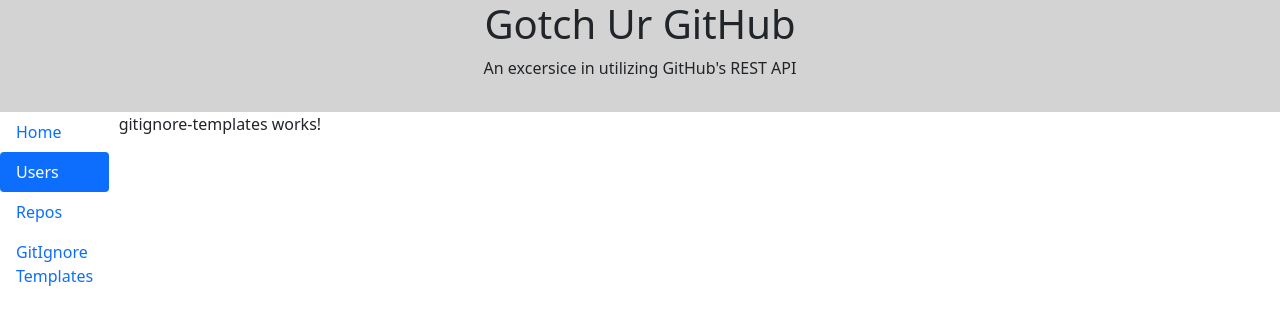
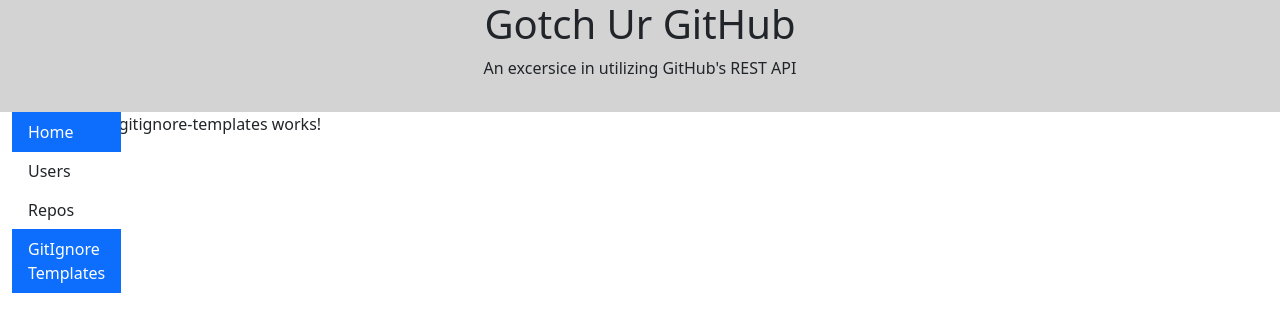
Before and after one commit to BrentAcs/gotch-ur-github, an Angular app: page /gitignore-templates in a window 1280 px wide. Shown: the top 332 px of the page. Built offline with nearby package versions, Linux system fonts and the light colour scheme.

Commit message:
Alright, alright, alright ..... navigation is hooked up and working to empty components. Next step, build the git ignore component out

```diff
--- a/src/app/app-routing.module.ts
+++ b/src/app/app-routing.module.ts
@@ -12,7 +12,11 @@
   { path: 'users', component: UsersComponent },
   { path: 'repos', component: ReposComponent },
   { path: 'gitignore-templates', component: GitignoreTemplatesComponent },
-  { path: 'not-found', component: ErrorPageComponent, data: { message: 'Page not Found!' }, },
+  {
+    path: 'not-found',
+    component: ErrorPageComponent,
+    data: { message: 'Page not Found!' },
+  },
 
   // NOTE: '**' is wildcard catch-all and should always be last entry in routing list.
   { path: '**', redirectTo: '/not-found' },
--- a/src/app/left-nav-bar/left-nav-bar.component.html
+++ b/src/app/left-nav-bar/left-nav-bar.component.html
@@ -1,90 +1,47 @@
-<div class="container-sm-fluid" style="width: 100%">
-  <div class="row">
-    <div
-      class="nav flex-column nav-pills"
-      id="v-pills-tab"
-      role="tablist"
-      aria-orientation="vertical"
-    >
+<ul class="nav nav-tabs flex-column nav-pills" role="tablist">
+  <li>
     <a
-        class="nav-link"
-        id="v-pills-home-tab"
+      class="nav-link list-group-item clearfix active"
+      style="cursor: pointer"
       data-toggle="pill"
-        href="#v-pills-home"
-        role="tab"
-        aria-controls="v-pills-home"
-        aria-selected="true"
+      role="presentation"
+      routerLinkActive="active"
+      [routerLinkActiveOptions]="{ exact: true }"
+      routerLink="/"
       >Home</a
     >
+  </li>
+  <li>
     <a
-        class="nav-link active"
-        id="v-pills-users-tab"
+      class="nav-link list-group-item clearfix"
+      style="cursor: pointer"
       data-toggle="pill"
-        href="#v-pills-users"
-        role="tab"
-        aria-controls="v-pills-users"
-        aria-selected="false"
+      role="presentation"
+      routerLinkActive="active"
+      routerLink="/users"
       >Users</a
     >
+  </li>
+  <li role="presentation" routerLinkActive="active">
     <a
-        class="nav-link"
-        id="v-pills-repos-tab"
+      class="nav-link list-group-item clearfix"
+      style="cursor: pointer"
       data-toggle="pill"
-        href="#v-pills-repos"
-        role="tab"
-        aria-controls="v-tab-repos"
-        aria-selected="false"
+      role="presentation"
+      routerLinkActive="active"
+      routerLink="repos"
       >Repos</a
     >
+  </li>
+  <li role="presentation" routerLinkActive="active">
     <a
-        class="nav-link"
-        id="v-pills-gitignore-templates-tab"
+      class="nav-link list-group-item clearfix"
+      style="cursor: pointer"
       data-toggle="pill"
-        href="#v-pills-gitignore-templates"
-        role="tab"
-        aria-controls="v-pills-gitignore-templates"
-        aria-selected="false"
+      role="presentation"
+      routerLinkActive="active"
+      routerLink="gitignore-templates"
       >GitIgnore Templates</a
     >
-    </div>
-
-  <!-- <div class="row">
-    <div class="tab-content" id="#v-pills-tabContent">
-      <div
-        class="tab-pane fade show active"
-        id="v-pills-home"
-        role="tabpanel"
-        aria-labelledby="v-pills-home-tab"
-      >
-        Home Content
-      </div>
-      <div
-        class="tab-pane fade"
-        id="v-pills-users"
-        role="tabpanel"
-        aria-labelledby="v-pills-users-tab"
-      >
-        Users Content
-      </div>
-      <div
-        class="tab-pane fade"
-        id="v-pills-messages"
-        role="tabpanel"
-        aria-labelledby="v-pills-messages-tab"
-      >
-        ...
-      </div>
-      <div
-        class="tab-pane fade"
-        id="v-pills-settings"
-        role="tabpanel"
-        aria-labelledby="v-pills-settings-tab"
-      >
-        ...
-      </div>
-    </div>
-  </div> -->
-
-
-  </div>
-</div>
+  </li>
+</ul>
```
Lines whose indentation alone changed are shown as unchanged.
